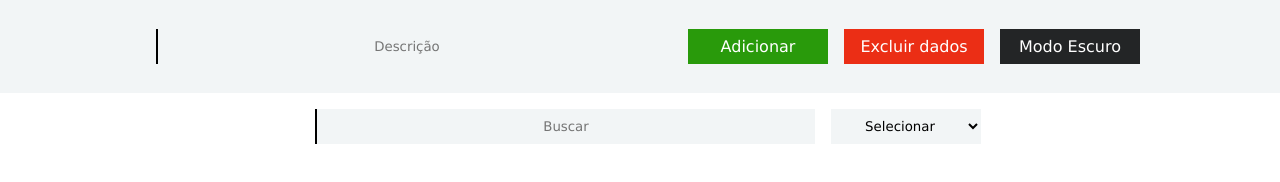
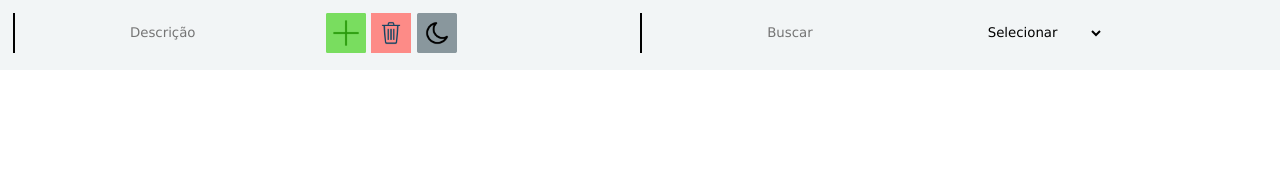
Before and after one commit to demisrusso9/CRUD-JavaScript, a plain HTML site: page index.html in a window 1280 px wide. Drawn offline with Linux system fonts and the light colour scheme.

Commit message:
new icons added and some refactoring

```diff
--- a/assets/css/global.css
+++ b/assets/css/global.css
@@ -5,14 +5,10 @@
     font-family: Verdana, Geneva, Tahoma, sans-serif;
 }
 
-body {
-    display: flex;
-    flex-direction: column;
-    justify-content: center;
-    align-items: center;
-    width: 100vw;
+html, body {
+    height: 100vh;
 }
 
-::-webkit-scrollbar{
+::-webkit-scrollbar {
     display: none;
 }
--- a/index.html
+++ b/index.html
@@ -10,15 +10,15 @@
 </head>
 
 <body>
-    <header class="page-header">
+    <header class="page-header container">
         <input class="input description" type="text" placeholder="Descrição" autofocus>
 
-        <button class="btn save">Adicionar</button>
-        <button class="btn delete">Excluir dados</button>
-        <button class="btn dark">Modo Escuro</button>
-    </header>
+        <div class="icons">
+            <img src="assets/icons/add.png" class="icon save">
+            <img src="assets/icons/delete-all.png" class="icon delete">
+            <img src="assets/icons/dark-mode.png" class="icon dark">
+        </div>
 
-    <div class="search-block">
         <input class="input search" type="text" placeholder="Buscar">
 
         <select id="selection">
@@ -27,7 +27,7 @@
             <option name="todo" value="todo">A fazer</option>
             <option name="done" value="done">Feito</option>
         </select>
-    </div>
+    </header>
 
     <div class="list"></div>
 
--- a/index.js
+++ b/index.js
@@ -24,7 +24,7 @@ function createItem() {
   if (existsInArray(input.value)) return alert('Item já existente na lista, tente procurar com a busca')
 
   let obj = { id: Math.random() + 1, name: input.value, done: false }
-  list.push(obj)
+  list.unshift(obj)
 
   input.value = "";
   updateAll()
--- a/style.css
+++ b/style.css
@@ -1,70 +1,30 @@
 .page-header {
-    display: flex;
-    justify-content: center;
-    align-items: center;
-    flex-wrap: wrap;
+    display: grid;
+    grid-template-columns: repeat(auto-fit, minmax(150px, 1fr));
     background-color: #f2f5f6;
     padding: 0.8rem;
-    gap: 1rem;
-    width: 100%;
+    row-gap: 1rem;
 }
 
-.input {
+.page-header .input {
+    height: 40px;
+    width: 95%;
     border: 0;
+    padding: 0.4rem;
     border-left: 2px solid black;
-    height: 35px;
-    width: 500px;
-    margin: 1rem;
     text-align: center;
     outline: none;
     background-color: #f2f5f6;
 }
 
-.btn {
-    cursor: pointer;
-    border: 0;
-    color: #fff;
-    height: 35px;
-    width: 140px;
-    font-size: 1rem;
-}
-
-.search-block {
-    display: flex;
-    flex-wrap: wrap;
-    justify-content: center;
-    align-items: center;
-}
-
-.search-block select {
+.page-header select {
     cursor: pointer;
     background: #f2f5f6;
-    height: 35px;
+    height: 40px;
     width: 150px;
     border: 0;
     outline: 0;
     text-align-last: center;
-}
-
-.list {
-    display: grid;
-    grid-template-columns: 1fr 1fr;
-    column-gap: 1rem;
-    align-items: center;
-    justify-items: center;
-    margin-top: 2rem;
-}
-
-.item {
-    display: grid;
-    align-items: center;
-    justify-items: center;
-    grid-template-columns: 400px 1fr 1fr 1fr;
-    border-left: 4px solid rgb(14, 15, 4);
-    background-color: #f2f5f6;
-    margin-bottom: 1rem;
-    font-size: 1.2rem;
-    transition: .4s;
 }
 
 .icon {
@@ -77,30 +37,31 @@
     opacity: 0.6;
 }
 
-/* Buttons */
-
-.save {
-    background-color: #299a0b;
+.list {
+    display: flex;
+    flex-wrap: wrap;
+    align-items: center;
+    justify-content: center;
+    margin: 1rem;
 }
 
-.save:hover {
-    background-color: rgb(41, 154, 11, 0.6);
+.item {
+    display: grid;
+    grid-template-columns: 15fr 1fr 1fr 1fr;
+    width: 30rem;
+    align-items: center;
+    text-align: center;
+    font-size: 1.2rem;
+    margin: 0 1rem 1rem 0;
+    background-color: #f2f5f6;
+    transition: .4s;
 }
 
-.update {
-    background-color: #167edf;
-}
-
-.update:hover {
-    background-color: rgb(22, 126, 223, 0.6);
-}
-
-.delete {
-    background-color: #eb2e15;
-}
-
-.delete:hover {
-    background-color: rgb(235, 46, 21, 0.6);
+.search-block {
+    display: flex;
+    justify-content: center;
+    align-items: center;
+    width: 40rem;
 }
 
 .item-done {
@@ -110,14 +71,6 @@
 .item-done-dark {
     background-color: #64e758 !important;
     color: #000 !important;
-}
-
-.dark {
-    background-color: #232526;
-}
-
-.dark:hover {
-    background-color: rgba(36, 26, 25, 0.6);
 }
 
 .dark-mode-header {
@@ -132,9 +85,3 @@
     background-color: #232526;
     color: #fff;
 }
-
-@media (max-width: 1100px) {
-    .list {
-        grid-template-columns: 1fr;
-    }
-}
```
Also changed, not shown: assets/icons/add.png (added), assets/icons/dark-mode.png (added), assets/icons/delete-all.png (added).
